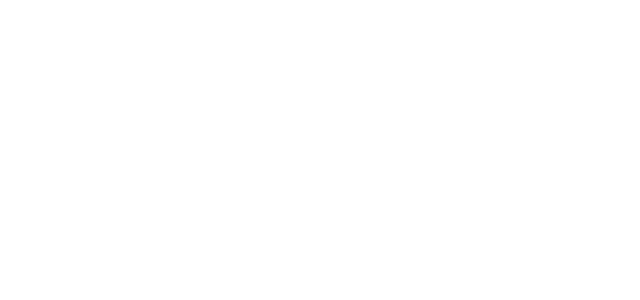
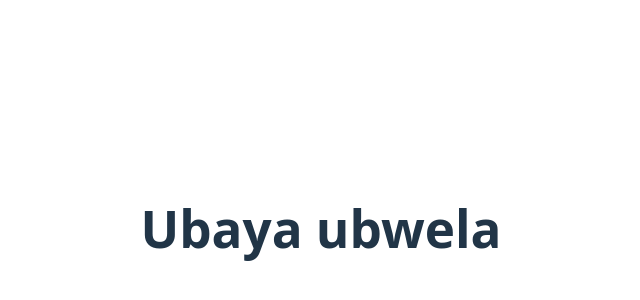
Before and after one commit to IBUNHABIBU/Typescript, a React (Vite) app in the folder reactypescript/: page / in a window 1280 px wide. Shown: the part 172-472 px from the top of the page, without its empty margins (319-959 px from the left). Built offline with nearby package versions, Linux system fonts and the light colour scheme.

Commit message:
Add new project

```diff
--- a/reactypescript/src/App.tsx
+++ b/reactypescript/src/App.tsx
@@ -1,17 +1,13 @@
-import { useState } from 'react'
-import reactLogo from './assets/react.svg'
-import viteLogo from '/vite.svg'
+
 import './App.css'
 
 function App() {
-  const [count, setCount] = useState(0)
 
   return (
     <>
       <div>
-
+        <h1>Ubaya ubwela</h1>
       </div>
-
     </>
   )
 }
```
